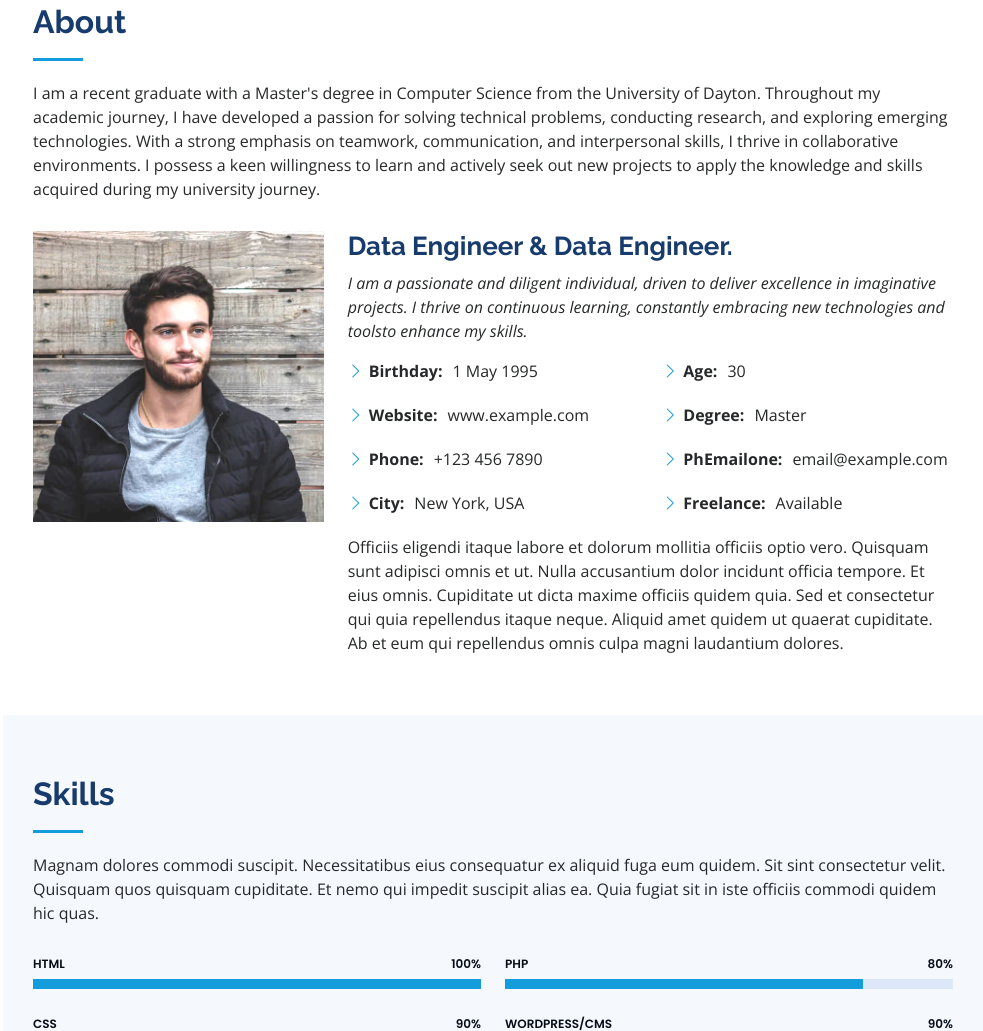
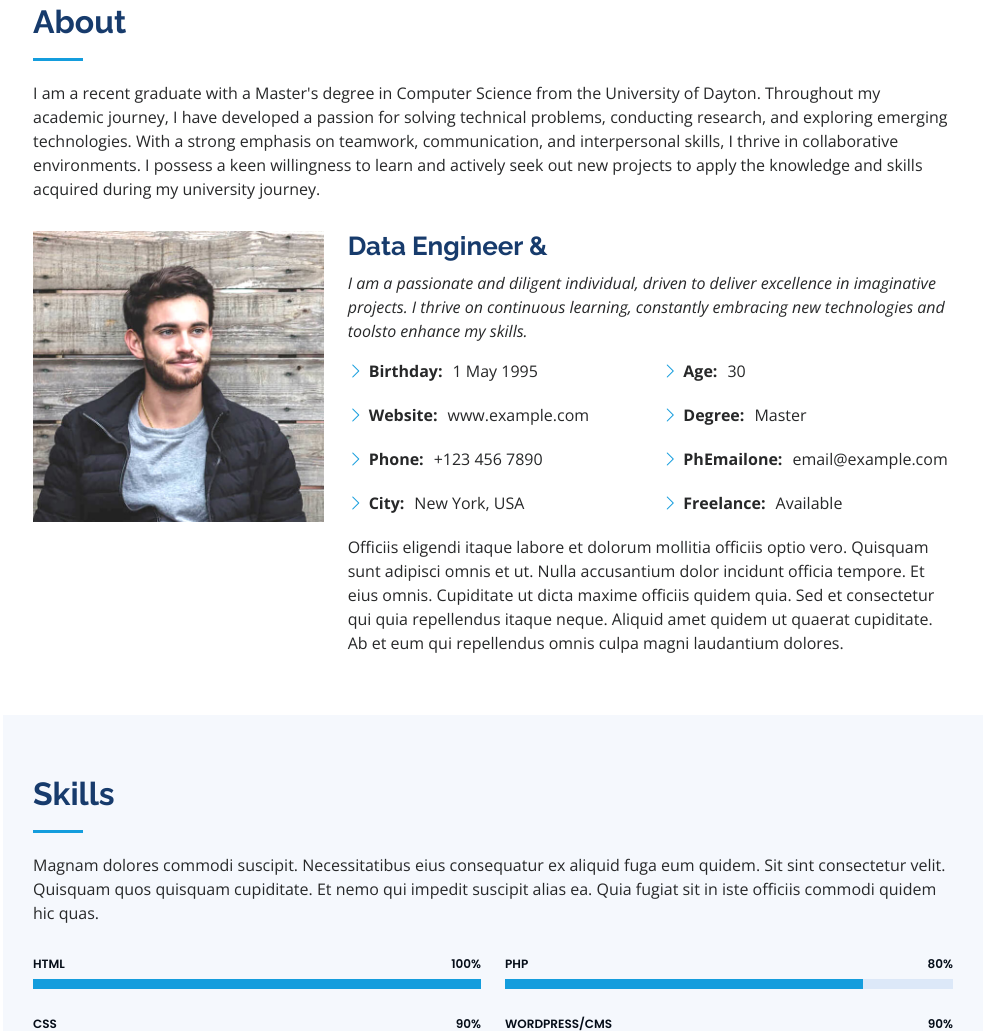
Before and after one commit to SrinivasaJosyula/JosyulaS.potfolio.github.io, a plain HTML site: page index.html in a window 1280 px wide. Shown: the part 857-1888 px from the top of the page, without its empty margins (297-1280 px from the left). Drawn offline with nearby package versions, Linux system fonts and the light colour scheme.

Commit message:
Update index.html

```diff
--- a/index.html
+++ b/index.html
@@ -93,7 +93,7 @@
             <img src="assets/img/profile-img.jpg" class="img-fluid" alt="">
           </div>
           <div class="col-lg-8 pt-4 pt-lg-0 content" data-aos="fade-left">
-            <h3>Data Engineer &amp; Data Engineer.</h3>
+            <h3>Data Engineer &amp;</h3>
             <p class="fst-italic">
               I am a passionate and diligent individual, driven to deliver excellence in imaginative projects.
 I thrive on continuous learning, constantly embracing new technologies and toolsto enhance my skills.
```
